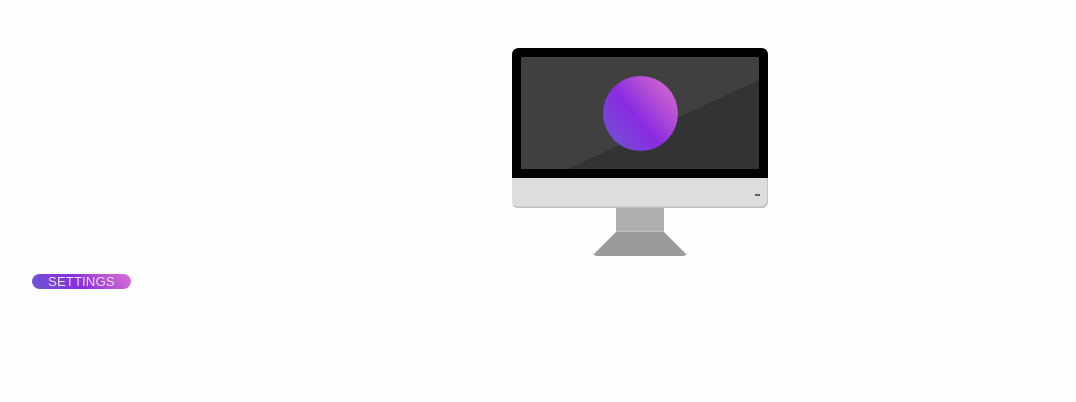
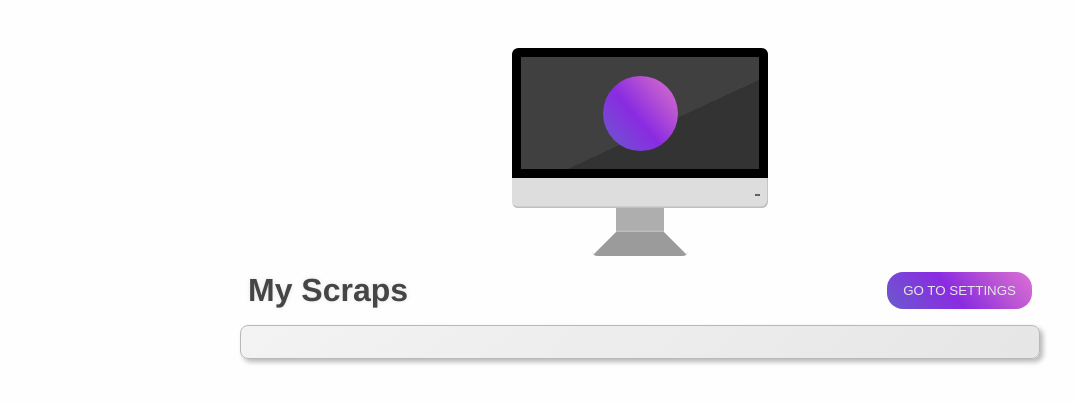
Before and after one commit to thirdwheelstudios/scrap, a Vue app: page / in a window 1280 px wide. Shown: the top 402 px of the page, without its empty margins (0-1076 px from the left). Built offline with nearby package versions, Linux system fonts and the light colour scheme.

Commit message:
Added ContentContainer to main window

```diff
--- a/src/components/GroupContainer.vue
+++ b/src/components/ContentContainer.vue
@@ -1,15 +1,9 @@
 <script setup lang="ts">
-interface Props {
-  title?: string
-}
-
-const props = withDefaults(defineProps<Props>(), {
-  title: '',
-})
+defineProps<{ title: string }>()
 </script>
 
 <template>
-  <div class="group-container">
+  <div class="container">
     <div class="title">
       <h1>{{ title }}</h1>
       <slot name="title-content"></slot>
@@ -19,13 +13,13 @@ const props = withDefaults(defineProps<Props>(), {
 </template>
 
 <style scoped lang="scss">
-.group-container {
+.container {
   margin: auto;
   max-width: 800px;
 
   .title {
     display: flex;
-    margin: 1rem 0;
+    margin: 1rem 0.5rem;
 
     h1 {
       flex-grow: 1;
--- a/src/components/settings/SettingGroup.vue
+++ b/src/components/Group.vue
@@ -1,16 +1,22 @@
 <script setup lang="ts">
-defineProps<{ groupTitle: string }>()
+interface Props {
+  groupTitle?: string
+}
+
+const props = withDefaults(defineProps<Props>(), {
+  groupTitle: undefined,
+})
 </script>
 
 <template>
-  <div>
-    <h3>{{ groupTitle }}</h3>
+  <div class="group">
+    <h3 v-if="groupTitle">{{ groupTitle }}</h3>
     <slot></slot>
   </div>
 </template>
 
 <style scoped lang="scss">
-div {
+.group {
   h3 {
     margin: 0;
   }
--- a/src/components/MainWindow.vue
+++ b/src/components/MainWindow.vue
@@ -1,6 +1,8 @@
 <script setup lang="ts">
 import { useRouter } from 'vue-router'
 import MonitorContainer from '../components/MonitorContainer.vue'
+import Group from '../components/Group.vue'
+import ContentContainer from '../components/ContentContainer.vue'
 
 const router = useRouter()
 
@@ -13,7 +15,12 @@ const onSettings = () => {
   <MonitorContainer :power-on="false">
     <div class="monitor-screen"><button></button></div>
   </MonitorContainer>
-  <div><button type="button" @click="onSettings">Settings</button></div>
+  <ContentContainer title="My Scraps">
+    <template v-slot:title-content>
+      <button type="button" @click="onSettings">Go to Settings</button>
+    </template>
+    <Group></Group>
+  </ContentContainer>
 </template>
 
 <style scoped lang="scss">
--- a/src/views/Settings.vue
+++ b/src/views/Settings.vue
@@ -1,9 +1,9 @@
 <script setup lang="ts">
 import { ref, watch } from 'vue'
 import { useRouter } from 'vue-router'
-import SettingGroup from '../components/settings/SettingGroup.vue'
+import ContentContainer from '../components/ContentContainer.vue'
+import Group from '../components/Group.vue'
 import { useSettingsStore } from '../store'
-import GroupContainer from '../components/GroupContainer.vue'
 
 const router = useRouter()
 const settings = useSettingsStore()
@@ -23,13 +23,13 @@ watch(
 </script>
 
 <template>
-  <GroupContainer title="Settings">
+  <ContentContainer title="Settings">
     <template v-slot:title-content
       ><button type="button" @click="onBackToScrap">
         ⬅ Back to Scrap
       </button></template
     >
-    <SettingGroup group-title="Theme">
+    <Group group-title="Theme">
       <form>
         <div class="radio-button">
           <input type="radio" id="autoTheme" v-model="appTheme" :value="0" />
@@ -44,8 +44,8 @@ watch(
           <label for="lightTheme">Light Theme</label>
         </div>
       </form>
-    </SettingGroup>
-  </GroupContainer>
+    </Group>
+  </ContentContainer>
 </template>
 
 <style scoped lang="scss">
```
